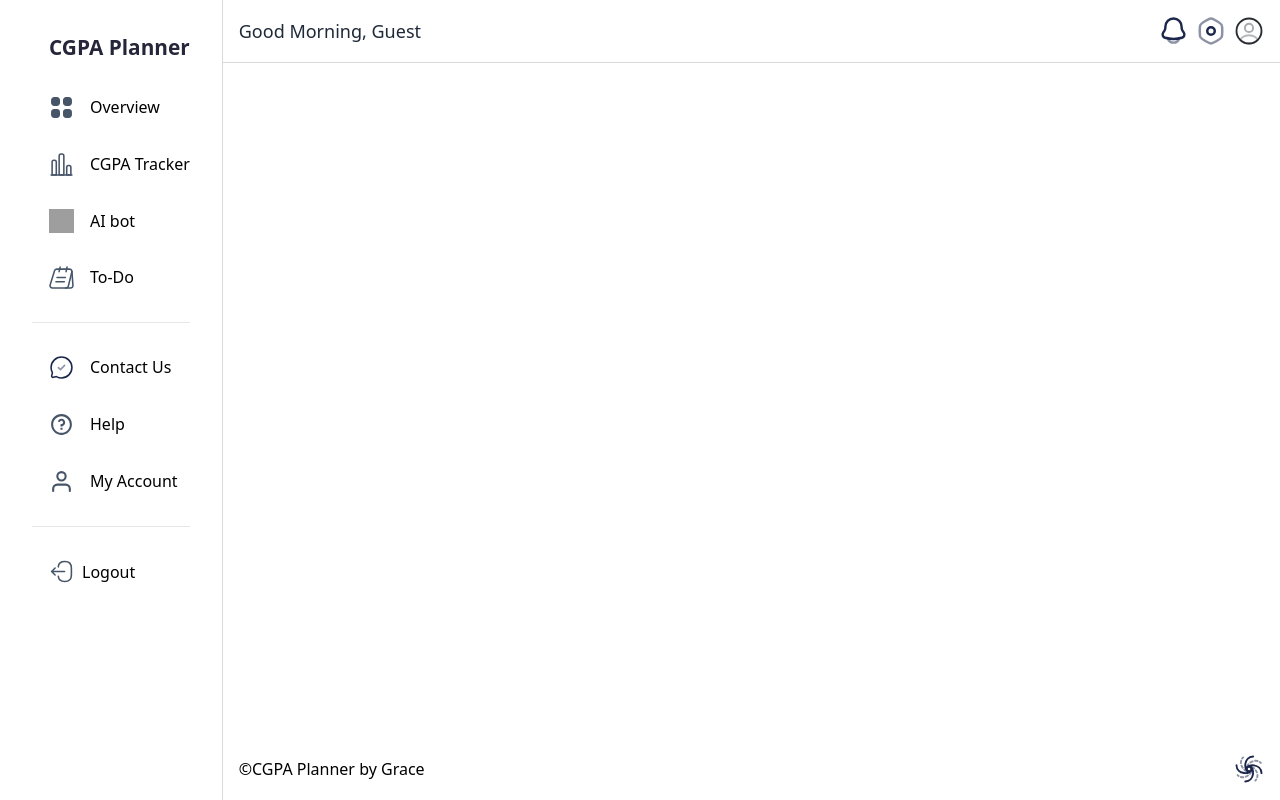
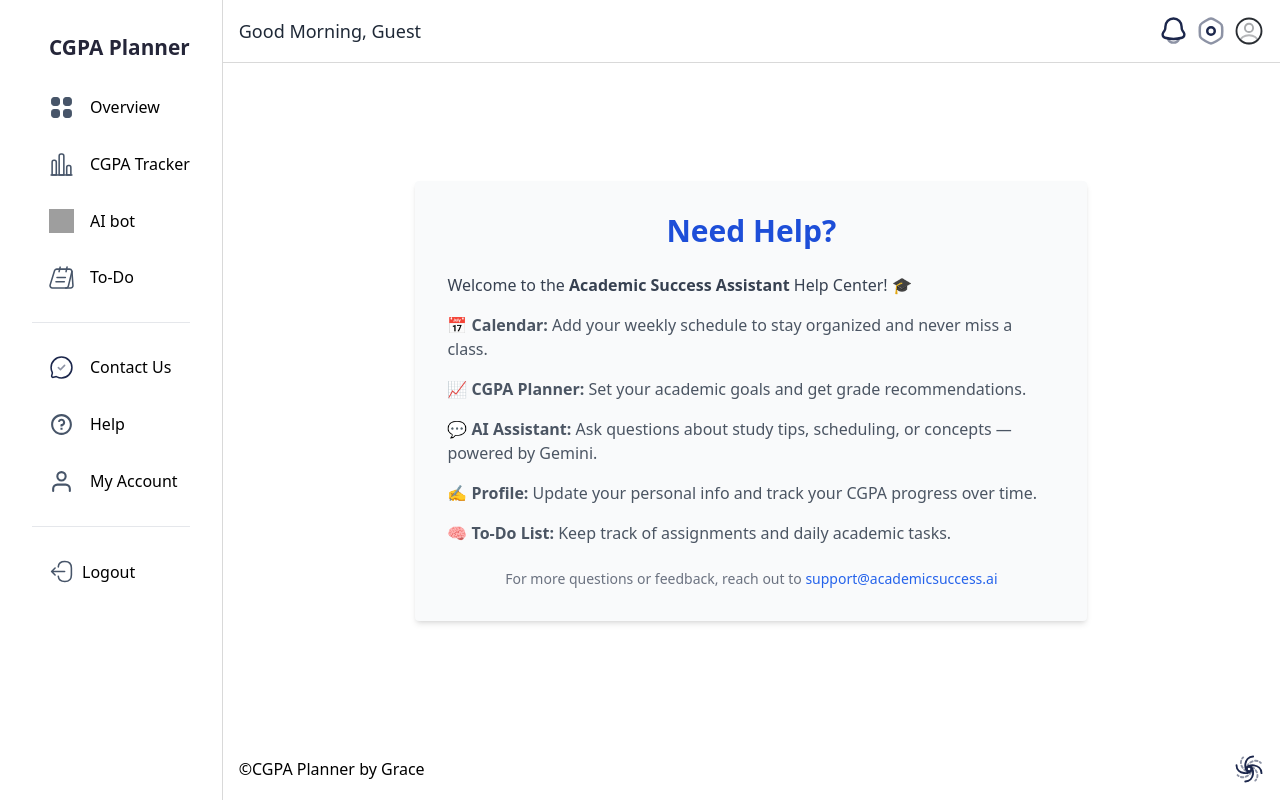
Before and after one commit to gracieib/academic_success_tracker, a Next.js app in the folder frontend/: page /help in a window 1280 px wide. Built offline with nearby package versions, Linux system fonts and the light colour scheme; grey boxes are pictures that could not be loaded.

Commit message:
feat: help page

```diff
--- a/frontend/app/help/page.tsx
+++ b/frontend/app/help/page.tsx
@@ -1,7 +1,36 @@
+'use client'
+
 export default function HelpPage() {
   return (
-    <>
-    <h1></h1>
-    </>
+    <div className="min-h-screen bg-white flex items-center justify-center px-4">
+      <div className="max-w-2xl w-full p-8 rounded shadow-md bg-gray-50">
+        <h1 className="text-3xl font-bold text-center mb-6 text-blue-700">Need Help?</h1>
+        <p className="text-gray-700 mb-4">
+          Welcome to the <strong>Academic Success Assistant</strong> Help Center! 🎓
+        </p>
+
+        <ul className="space-y-4 text-gray-600">
+          <li>
+            📅 <strong>Calendar:</strong> Add your weekly schedule to stay organized and never miss a class.
+          </li>
+          <li>
+            📈 <strong>CGPA Planner:</strong> Set your academic goals and get grade recommendations.
+          </li>
+          <li>
+            💬 <strong>AI Assistant:</strong> Ask questions about study tips, scheduling, or concepts — powered by Gemini.
+          </li>
+          <li>
+            ✍️ <strong>Profile:</strong> Update your personal info and track your CGPA progress over time.
+          </li>
+          <li>
+            🧠 <strong>To-Do List:</strong> Keep track of assignments and daily academic tasks.
+          </li>
+        </ul>
+
+        <p className="mt-6 text-sm text-gray-500 text-center">
+          For more questions or feedback, reach out to <a href="mailto:support@academicsuccess.ai" className="text-blue-600 hover:underline">support@academicsuccess.ai</a>
+        </p>
+      </div>
+    </div>
   )
 }
```
